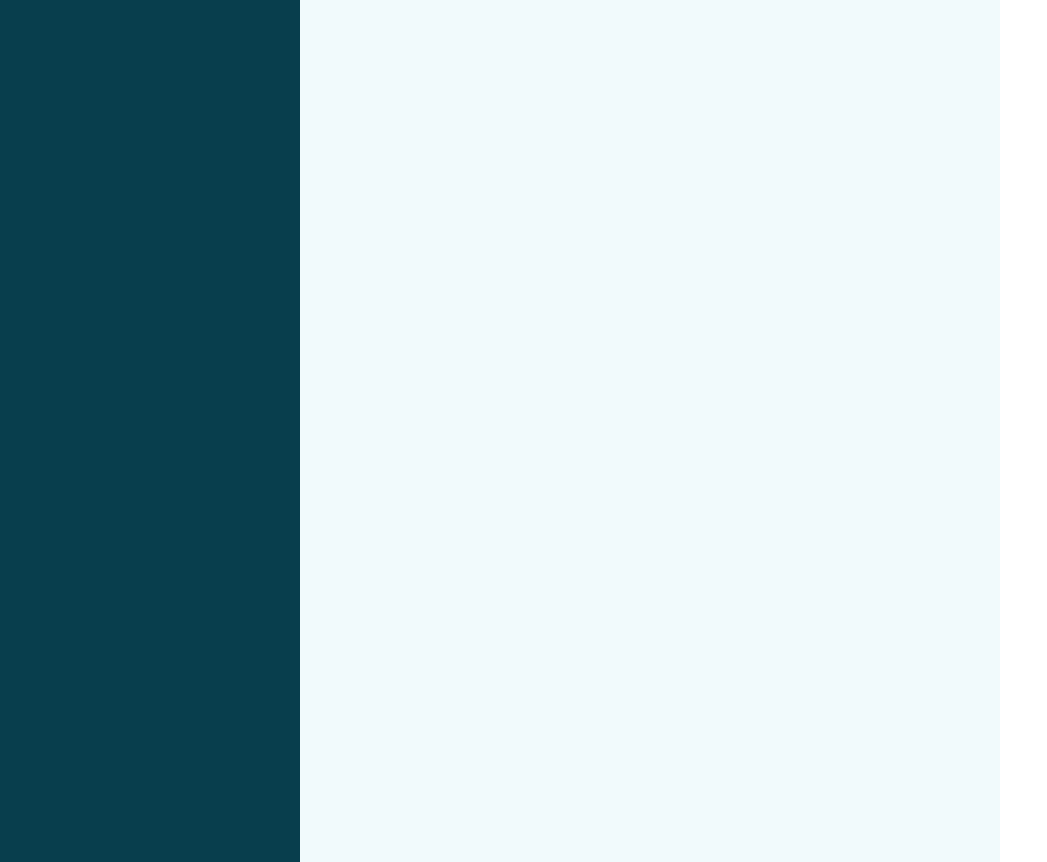
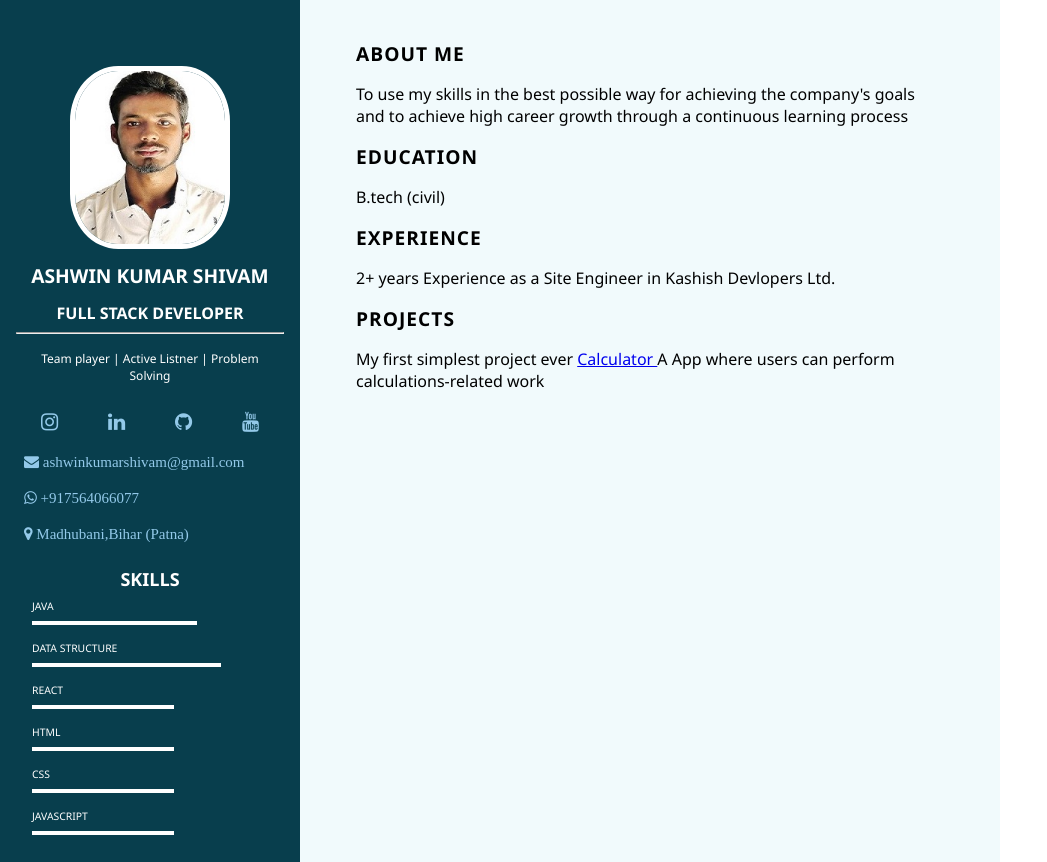
Before and after one commit to ashwinshivam/Responsive-Resume-using-CSS-Grid---Input-type-reset-Readonly-Disabled-Element---2zh6ve7t3vqp, a plain HTML site: page index.html in a window 1280 px wide. Shown: the top 862 px of the page, without its empty margins (0-1047 px from the left). Drawn offline with Linux system fonts and the light colour scheme.

Commit message:
Update index.html

```diff
--- a/index.html
+++ b/index.html
@@ -4,29 +4,109 @@
         <meta charset="utf-8">
         <meta http-equiv="X-UA-Compatible" content="IE=edge">
         <meta name="viewport" content="width=device-width, initial-scale=1">
-        <meta name="description " content="">
+        <meta name="description" content="">
         <meta name="author" content="">
+        <link rel="stylesheet" href="style.css">
         <title>Resume</title>
 
     <link rel="preconnect" href="https://fonts.googleapis.com">
     <link rel="preconnect" href="https://fonts.gstatic.com" crossorigin>
-    <link rel="stylesheet" href="./style.css">
+
     <link href="https://fonts.googleapis.com/css2?family=Poppins:wght@100;300;400;600&display=swap" rel="stylesheet">
     <link rel="stylesheet" href="https://cdnjs.cloudflare.com/ajax/libs/font-awesome/4.7.0/css/font-awesome.min.css">
 
     </head>
     <body>
-        <main class="main-content" contenteditable="true">
+        <main class="main-content" contenteditable="false">
             <section class="left-section">
                  <div class="left-content">
                     <!-- Write code for the left section here -->
+                    <div class="profile-details">
+                        <div class="profile-pic">
+                        <img class="profile-image" src="ashu 2.jpg" alt="profile-pic">
+                        </div>
+                        <h2 class="name">ASHWIN KUMAR SHIVAM</h2>
+                        <h4 class="designation">Full Stack Developer</h4>
+                        <hr/>
+                        <p class="description">Team player | Active Listner | Problem Solving </p>
+                    </div>
+                    <div class="contact-item">
+                        <ul class="social-media">
+                            <li class="icon"><a href="https://www.instagram.com/?hl=en"><i class="fa fa-instagram" ></i></a></li>
+                            <li class="icon"><a href="https://www.linkedin.com"><i class="fa fa-linkedin" ></i></a></li>
+                            <li class="icon"><a href="https://https://github.com/spachori11"><i class="fa fa-github" ></i></a></li>
+                            <li class="icon"><a href="https://youtube.com"><i class="fa fa-youtube" ></i></a></li>
+                        </ul>
+                        <ul class="personal-details">
+                            <li class="icon"><a href="mailto:pachorishubh@gmail.com"><i class="fa fa-envelope" > ashwinkumarshivam@gmail.com</i></a></li>
+                            <li class="icon"><a href="https://wa.me/918770989831"><i class="fa fa-whatsapp" > +917564066077</i></a></li>
+                            <li class="icon"><a href="https://www.google.com/maps?q=jabalpur+location&rlz=1C1UEAD_enIN990IN990&um=1&ie=UTF-8&sa=X&ved=2ahUKEwi36tWZn9z4AhUW6XMBHWKABdcQ_AUoAXoECAIQAw" ><i class="fa fa-map-marker" > Madhubani,Bihar (Patna)</i></a></li>
+                        </ul>
+                    </div>
+                    <div class="skills">
+                        <h2 class="skills-title">Skills</h2>
+                        <div class="skills-content">
+                            <div class="skill-item">
+                                <div class="skill-name">Java</div>
+                                <div class="skill-progress">
+                                    <div class="progress-bar" style="width: 70%;"></div>
+                                </div>
+                            </div>
+                            <div class="skill-item">
+                                <div class="skill-name">DATA STRUCTURE</div>
+                                <div class="skill-progress">
+                                    <div class="progress-bar" style="width: 80%;"></div>
+                                </div>
+                            </div>
+                            <div class="skill-item">
+                                <div class="skill-name">React</div>
+                                <div class="skill-progress">
+                                    <div class="progress-bar" style="width: 60%;"></div>
+                                </div>
+                            </div>
+                            <div class="skill-item">
+                                <div class="skill-name">HTML</div>
+                                <div class="skill-progress">
+                                    <div class="progress-bar" style="width: 60%;"></div>
+                                </div>
+                            </div>
+                            <div class="skill-item">
+                                <div class="skill-name">CSS</div>
+                                <div class="skill-progress">
+                                    <div class="progress-bar" style="width: 60%;"></div>
+                                </div>
+                            </div>
+                            <div class="skill-item">
+                                <div class="skill-name">JavaScript</div>
+                                <div class="skill-progress">
+                                    <div class="progress-bar" style="width: 60%;"></div>
+                                </div>
+                            </div>
+
+                        </div>
+                    </div>
                 </div>
-            </div>
             </section>
 
             <section class="right-section">
                 <div class="right-main-content">
-
+                    <section class="about">
+                        <h2 class="right-title">About Me</h2>
+                        <p class="para">To use my skills in the best possible way for achieving the company's goals and to achieve high career growth through a
+                            continuous learning process</p>
+                    </section>
+                    <section class="education">
+                        <h2 class="right-title">Education</h2>
+                        <p class="para">B.tech (civil)</p>
+                    </section>
+                    <section class="experience">
+                        <h2 class="right-title">Experience</h2>
+                        <p class="para">2+ years Experience as a Site Engineer in Kashish Devlopers Ltd.</p>
+                    </section>
+                    <section class="projects">
+                        <h2 class="right-title">Projects</h2>
+                        <p class="para">My first simplest project ever <a href="https://whimsical-toffee-9f5580.netlify.app/">Calculator </a> A  App where users can perform calculations-related work</p>
+                    </section>
                     <!-- Write code for the right section here -->
                 </div>
             </section>
```
